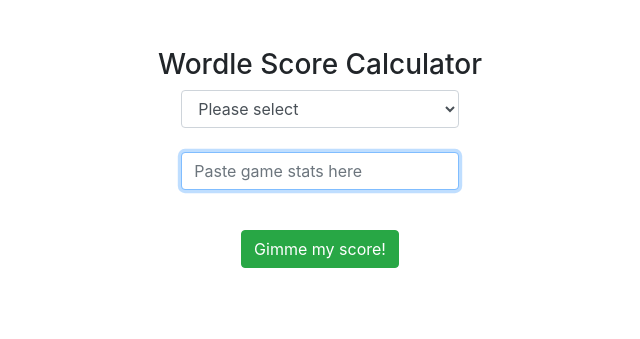
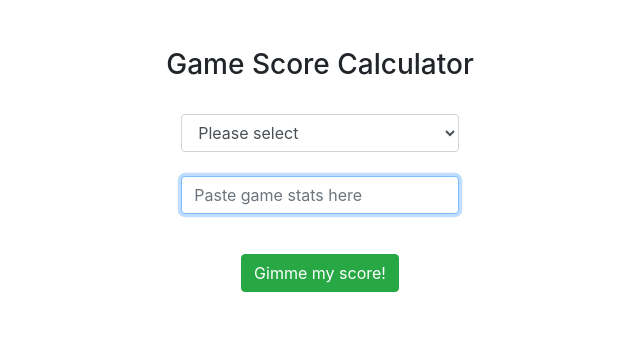
Before and after one commit to dn288/wordle-calc, a Flask app: page / in a window 1280 px wide. Shown: the part 56-395 px from the top of the page, without its empty margins (320-960 px from the left). Run offline with Flask 2, Linux system fonts and the light colour scheme.

Commit message:
Update wordle_calc.html

```diff
--- a/templates/wordle_calc.html
+++ b/templates/wordle_calc.html
@@ -5,7 +5,8 @@
 <br/>
 <br/>
 <form action="/" method ="POST">
-    <h3 align="center">Wordle Score Calculator</h3>
+    <h3 align="center">Game Score Calculator</h3>
+    <br/>
     <div class="form-group">
         <select class="form-control mx-auto w-25" id="game"  name="game" placeholder="Please select">
             <option value="" selected disabled>Please select</option>
```
